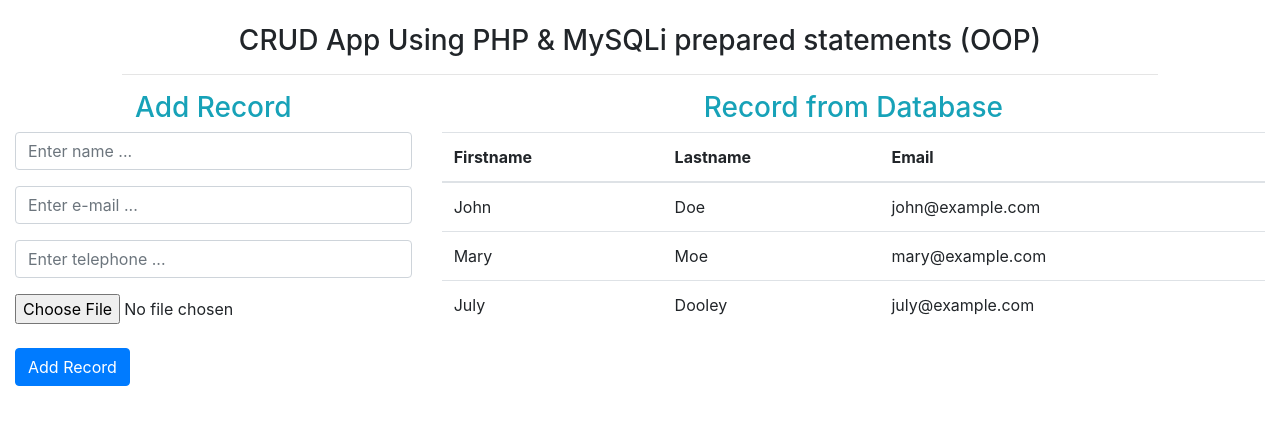
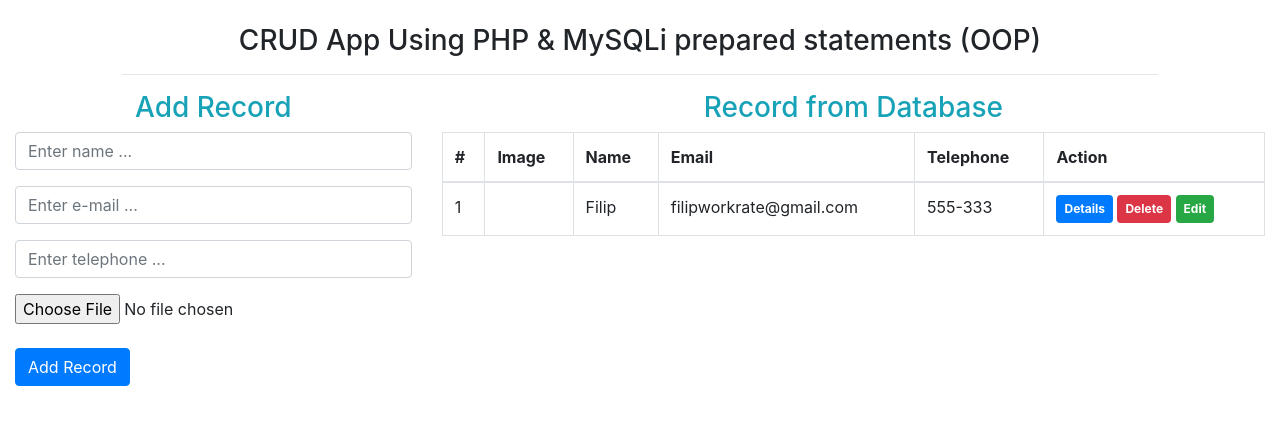
Before and after one commit to Filip911/CRUD1, a PHP site: page / in a window 1280 px wide. Shown: the part 56-481 px from the top of the page. Run offline with PHP 8.4, Linux system fonts and the light colour scheme.

Commit message:
table buttons

```diff
--- a/index.php
+++ b/index.php
@@ -78,29 +78,29 @@
             </div>
             <div class="col-md-8">
             <h3 class="text-center text-info">Record from Database</h3>
-            <table class="table">
+            <table class="table table-bordered table-hover">
                 <thead>
                 <tr>
-                    <th>Firstname</th>
-                    <th>Lastname</th>
+                    <th>#</th>
+                    <th>Image</th>
+                    <th>Name</th>
                     <th>Email</th>
+                    <th>Telephone</th>
+                    <th>Action</th>
                 </tr>
                 </thead>
                 <tbody>
                 <tr>
-                    <td>John</td>
-                    <td>Doe</td>
-                    <td>john@example.com</td>
-                </tr>
-                <tr>
-                    <td>Mary</td>
-                    <td>Moe</td>
-                    <td>mary@example.com</td>
-                </tr>
-                <tr>
-                    <td>July</td>
-                    <td>Dooley</td>
-                    <td>july@example.com</td>
+                    <td>1</td>
+                    <td><img src="" width="25"></td>
+                    <td>Filip</td>
+                    <td>filipworkrate@gmail.com</td>
+                    <td>555-333</td>
+                    <td>
+                       <a href="#" class="badge badge-primary p-2">Details</a>
+                       <a href="#" class="badge badge-danger p-2">Delete</a>
+                       <a href="#" class="badge badge-success p-2">Edit</a>
+                    </td>
                 </tr>
                 </tbody>
             </table>
```
